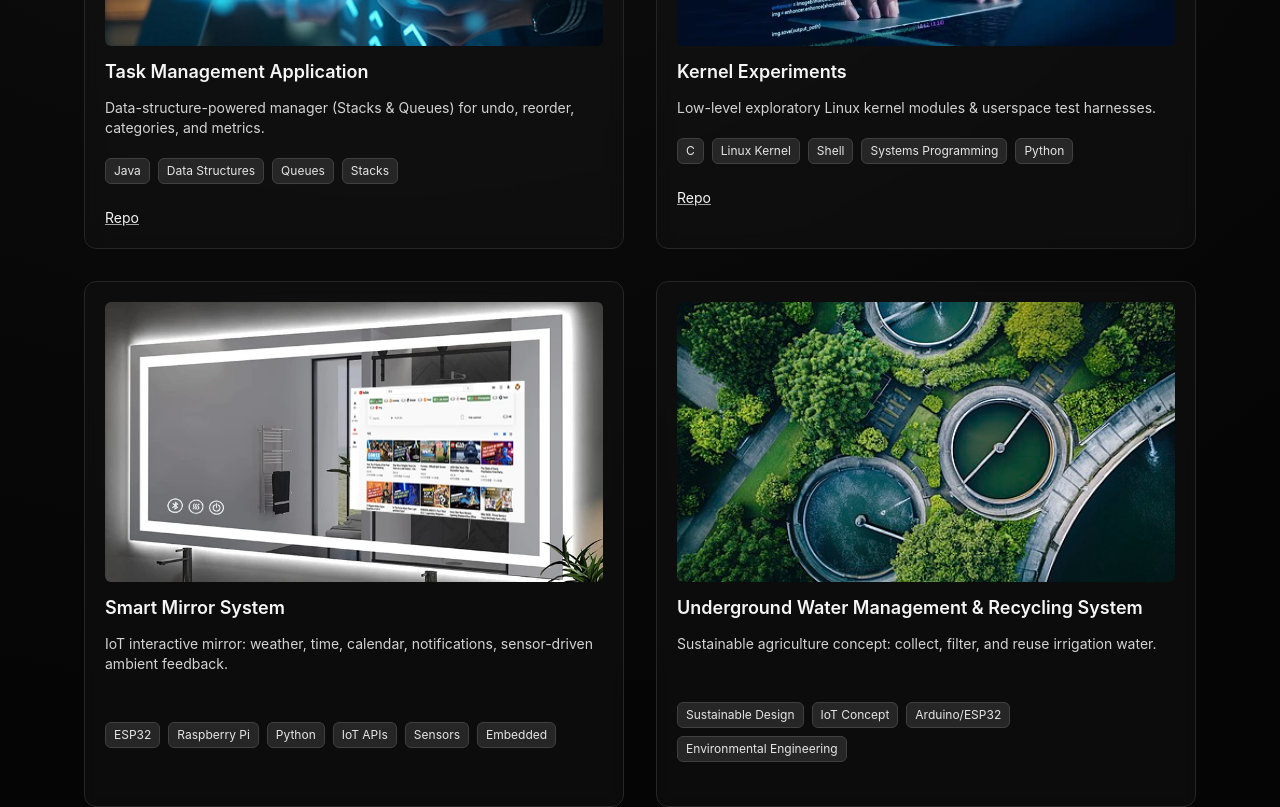
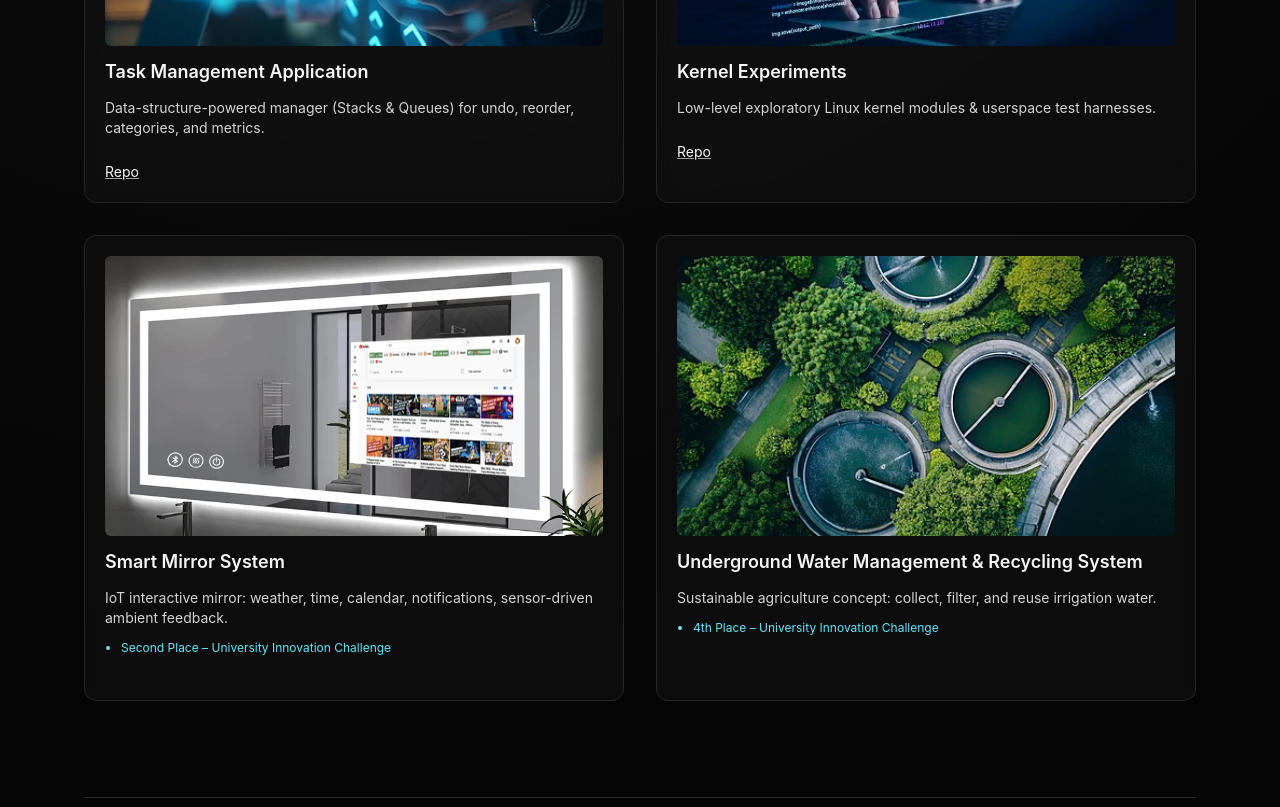
Before and after one commit to Kernel-Hunter/kernel-portfolio, a Next.js app: page / in a window 1280 px wide. Shown: the part 1300-2107 px from the top of the page. Built offline with nearby package versions, Linux system fonts and the light colour scheme.

Commit message:
Refactor ProjectCard to remove framer-motion
Removed framer-motion animations and replaced with static elements for better performance.

```diff
--- a/components/ProjectCard.jsx
+++ b/components/ProjectCard.jsx
@@ -3,27 +3,12 @@
 import Image from 'next/image';
 import Tag from './Tag.jsx';
 import { useState } from 'react';
-import { motion, useMotionValue, useSpring } from 'framer-motion';
 
 export default function ProjectCard({ project }) {
   const [error, setError] = useState(false);
 
-  // Base scale motion value
-  const scale = useMotionValue(1);
-  // Spring for smooth hover easing
-  const smoothScale = useSpring(scale, {
-    stiffness: 220,
-    damping: 24,
-    mass: 0.6
-  });
-
   return (
-    <motion.div
-      style={{ scale: smoothScale }}
-      onHoverStart={() => scale.set(1.035)}
-      onHoverEnd={() => scale.set(1)}
-      className="group card card-hover flex flex-col gap-3 will-change-transform"
-    >
+    <div className="group card card-hover flex flex-col gap-3">
       <div className="lift aspect-video w-full rounded-md bg-neutral-800 light:bg-slate-200 overflow-hidden relative">
         {project.image && !error ? (
           <Image
@@ -40,57 +25,31 @@ export default function ProjectCard({ project }) {
             {project.alt || 'Image unavailable'}
           </div>
         )}
-
-        {/* Overlay transition */}
-        <motion.div
-            initial={{ opacity: 0 }}
-            whileHover={{ opacity: 0.22 }}
-            transition={{ duration: 0.4, ease: 'easeOut' }}
-            className="absolute inset-0 bg-gradient-to-br from-cyan-500 via-indigo-500 to-blue-600 mix-blend-overlay pointer-events-none"
-        />
+        {/* Make overlay ignore clicks too */}
+        <div className="pointer-events-none absolute inset-0 opacity-0 group-hover:opacity-20 transition bg-gradient-to-br from-cyan-500 via-indigo-500 to-blue-600 mix-blend-overlay" />
       </div>
 
-      <motion.h4
-        layout="position"
-        className="lift text-lg font-semibold transition-colors group-hover:text-cyan-500 dark:group-hover:text-cyan-400 dark:text-neutral-100 text-neutral-800"
-      >
+      <h4 className="lift text-lg font-semibold transition-colors group-hover:text-cyan-500 dark:group-hover:text-cyan-400 dark:text-neutral-100 text-neutral-800">
         {project.title}
-      </motion.h4>
+      </h4>
 
-      <motion.p
-        layout="position"
-        className="lift text-sm dark:text-neutral-300 text-neutral-700"
-      >
+      <p className="lift text-sm dark:text-neutral-300 text-neutral-700">
         {project.summary}
-      </motion.p>
+      </p>
 
       {project.achievements?.length && (
-        <motion.ul
-          initial={{ y: 4, opacity: 0 }}
-          whileHover={{ y: 0, opacity: 1 }}
-          transition={{ duration: 0.35, ease: 'easeOut' }}
-          className="lift text-xs dark:text-cyan-300 text-indigo-600 list-disc ml-4 space-y-1"
-        >
+        <ul className="lift text-xs dark:text-cyan-300 text-indigo-600 list-disc ml-4 space-y-1">
           {project.achievements.map(a => <li key={a}>{a}</li>)}
-        </motion.ul>
+        </ul>
       )}
 
-      <motion.div
-        layout="position"
-        className="lift flex flex-wrap gap-2 pt-2"
-      >
-        {project.technologies.map(t => <Tag key={t}>{t}</Tag>)}
-      </motion.div>
-
-      <motion.div
-        layout="position"
-        className="lift flex gap-3 pt-3 text-sm"
-      >
+      {/* Raise link row just in case */}
+      <div className="lift flex gap-3 pt-3 text-sm relative z-10">
         {project.repoUrl && (
           <a
             href={project.repoUrl}
             target="_blank"
-            rel="noreferrer"
+            rel="noopener noreferrer"
             className="hover:text-cyan-500 dark:hover:text-cyan-400 underline decoration-neutral-400"
           >
             Repo
@@ -100,13 +59,13 @@ export default function ProjectCard({ project }) {
           <a
             href={project.liveUrl}
             target="_blank"
-            rel="noreferrer"
+            rel="noopener noreferrer"
             className="hover:text-cyan-500 dark:hover:text-cyan-400 underline decoration-neutral-400"
           >
             Live
           </a>
         )}
-      </motion.div>
-    </motion.div>
+      </div>
+    </div>
   );
 }
```
